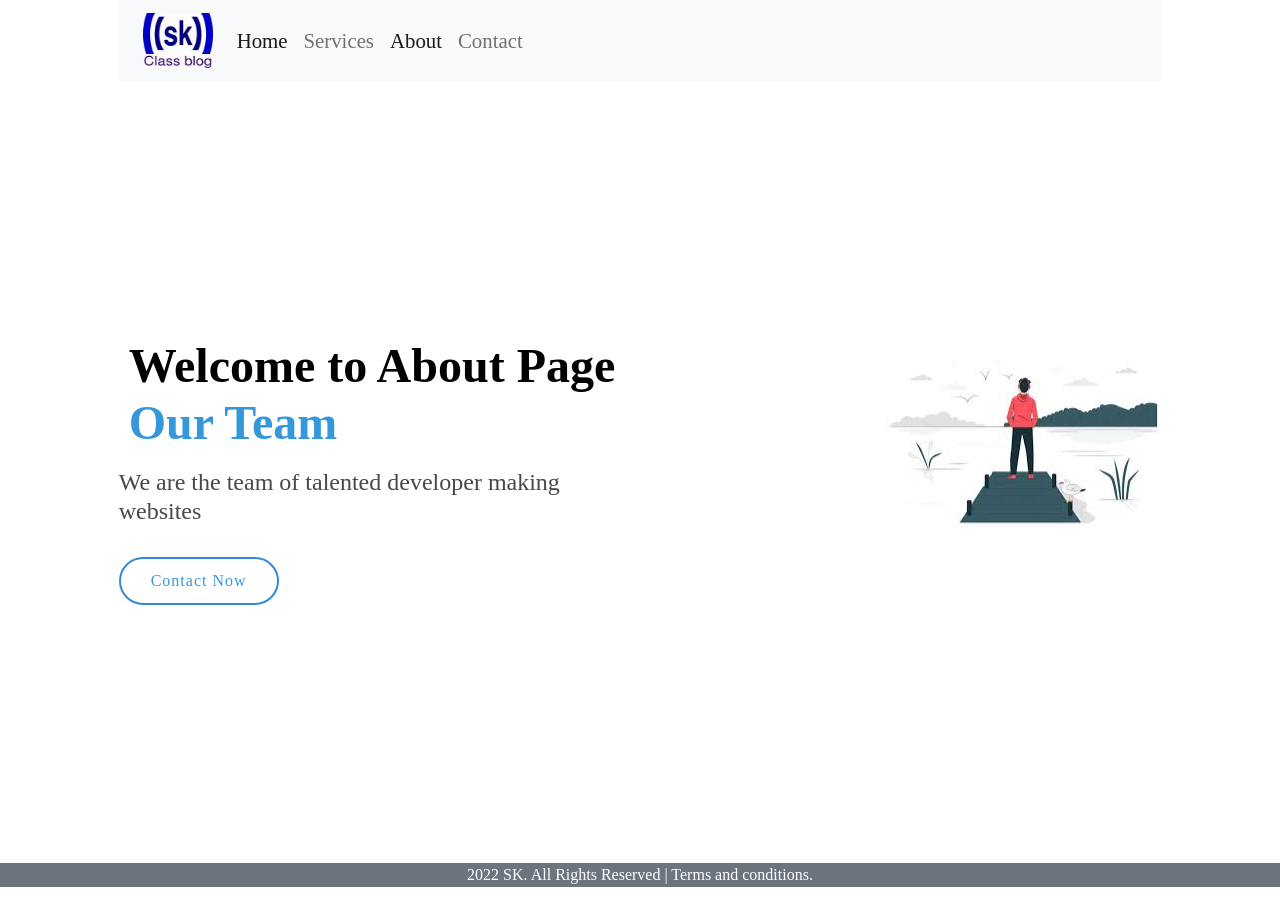
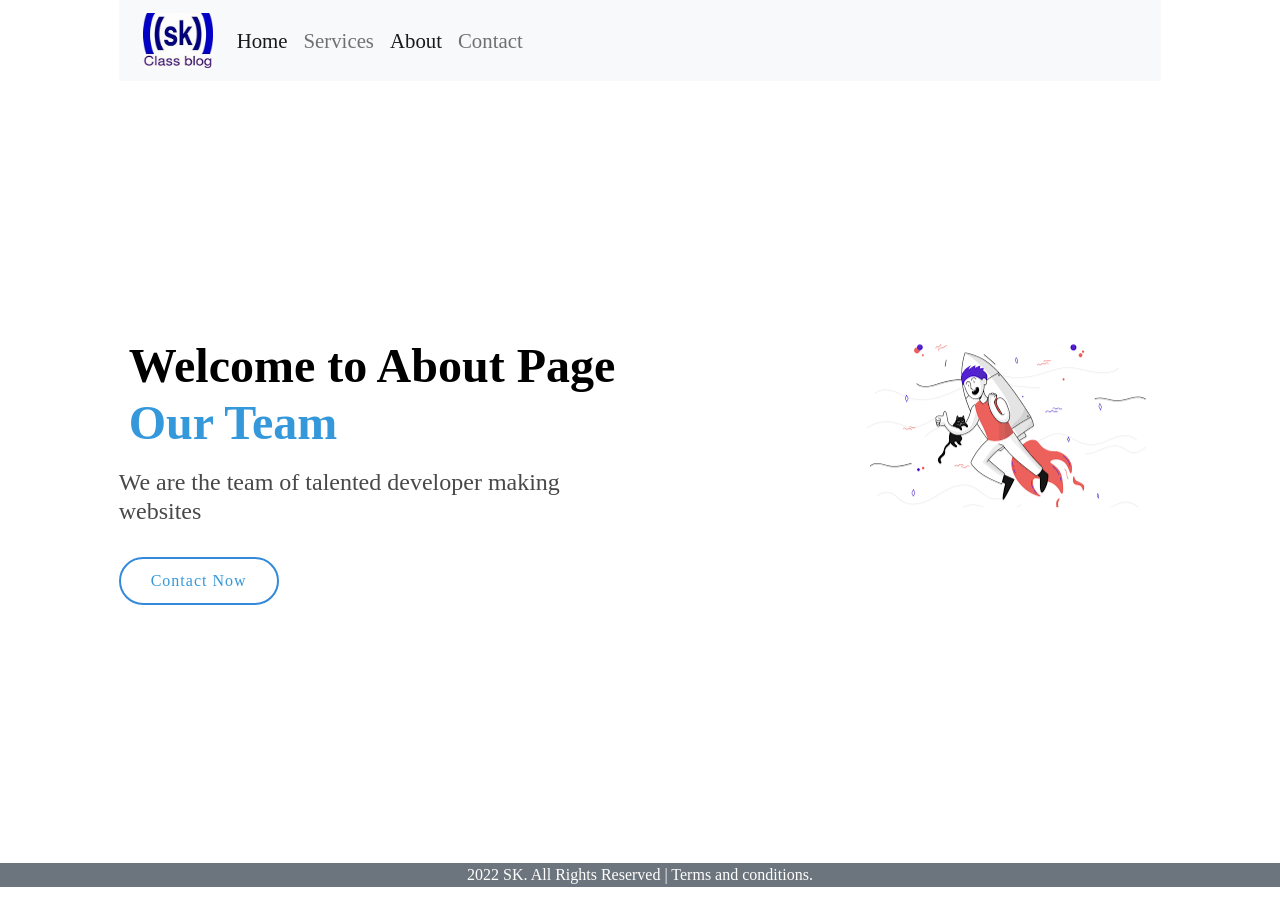
Before and after one commit to Salmankhansallu/react-app, a React (Create React App) app: page /about in a window 1280 px wide. Built offline with nearby package versions, Linux system fonts and the light colour scheme; a web font is replaced by a local one.

Commit message:
home img change

```diff
--- a/src/Common.jsx
+++ b/src/Common.jsx
@@ -24,7 +24,7 @@ const Common=(props)=>{
                     </div>
                   </div>
                   <div className='col-lg-6 order-1 order-lg-2 header-img'>
-                    <img src={props.imgsrc} className="img-fluid animated" alt="home img"/>
+                    <img src='image/home.png' className="img-fluid animated" alt="home img"/>
 
                   </div>
                   </div>
```
